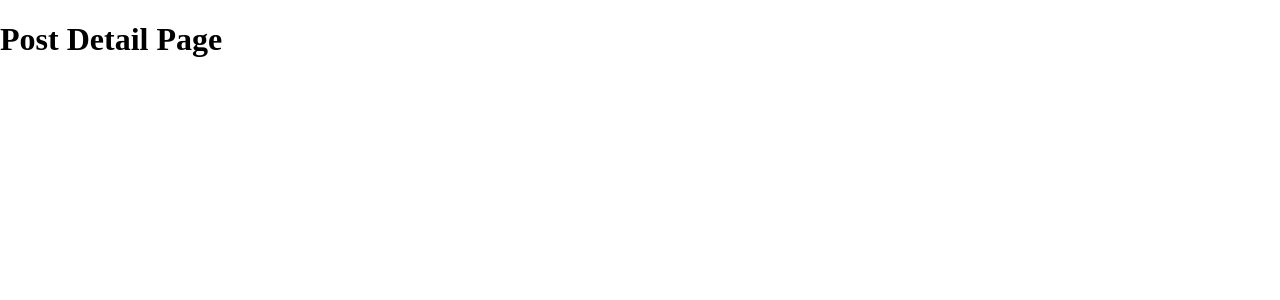
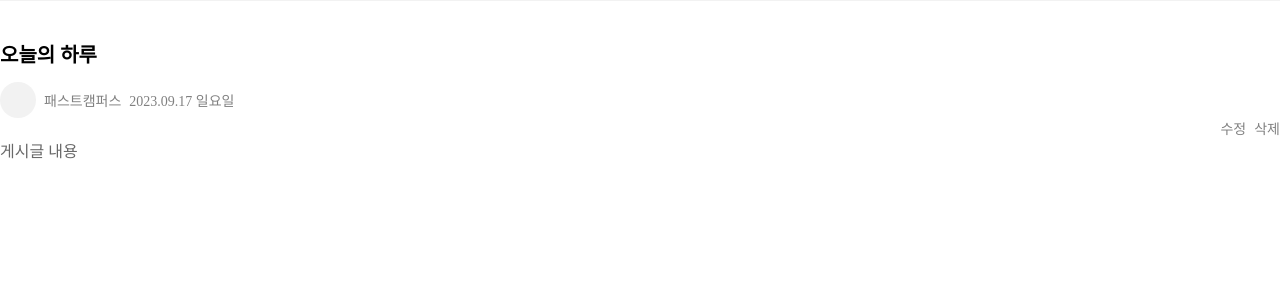
Before and after one commit to choiseona/onlineLecture, a React (Vite) app: page /posts/0 in a window 1280 px wide. Shown: the top 300 px of the page. Built offline with nearby package versions, Linux system fonts and the light colour scheme.

Commit message:
feat: 게시글 상세보기 html

```diff
--- /dev/null
+++ b/src/components/PostDetail.tsx
@@ -0,0 +1,21 @@
+function PostDetail() {
+  return (
+    <div className="post__detail">
+      <div className="post__box">
+        <div className="post__title">오늘의 하루</div>
+        <div className="post__profile-box">
+          <div className="post__profile" />
+          <div className="post__author-name">패스트캠퍼스</div>
+          <div className="post__date">2023.09.17 일요일</div>
+        </div>
+        <div className="post__utils-box">
+          <div className="post__delete">삭제</div>
+          <div className="post__edit">수정</div>
+        </div>
+        <div className="post__text">게시글 내용</div>
+      </div>
+    </div>
+  );
+}
+
+export default PostDetail;
--- a/src/pages/posts/detail.tsx
+++ b/src/pages/posts/detail.tsx
@@ -1,5 +1,7 @@
-function PostDetail() {
-  return <h1>Post Detail Page</h1>;
+import PostDetail from "../../components/PostDetail";
+
+function Post() {
+  return <PostDetail />;
 }
 
-export default PostDetail;
+export default Post;
```
